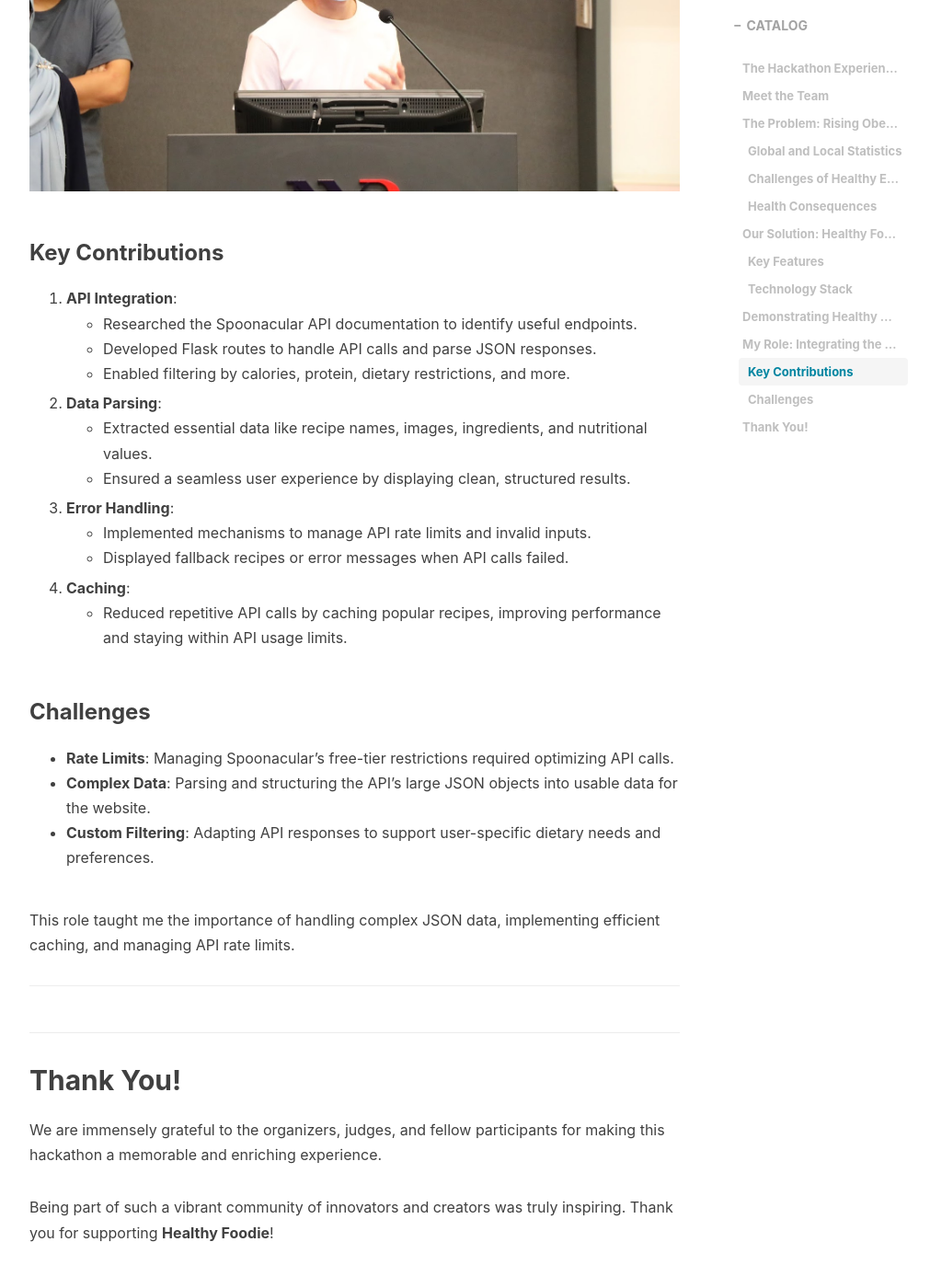
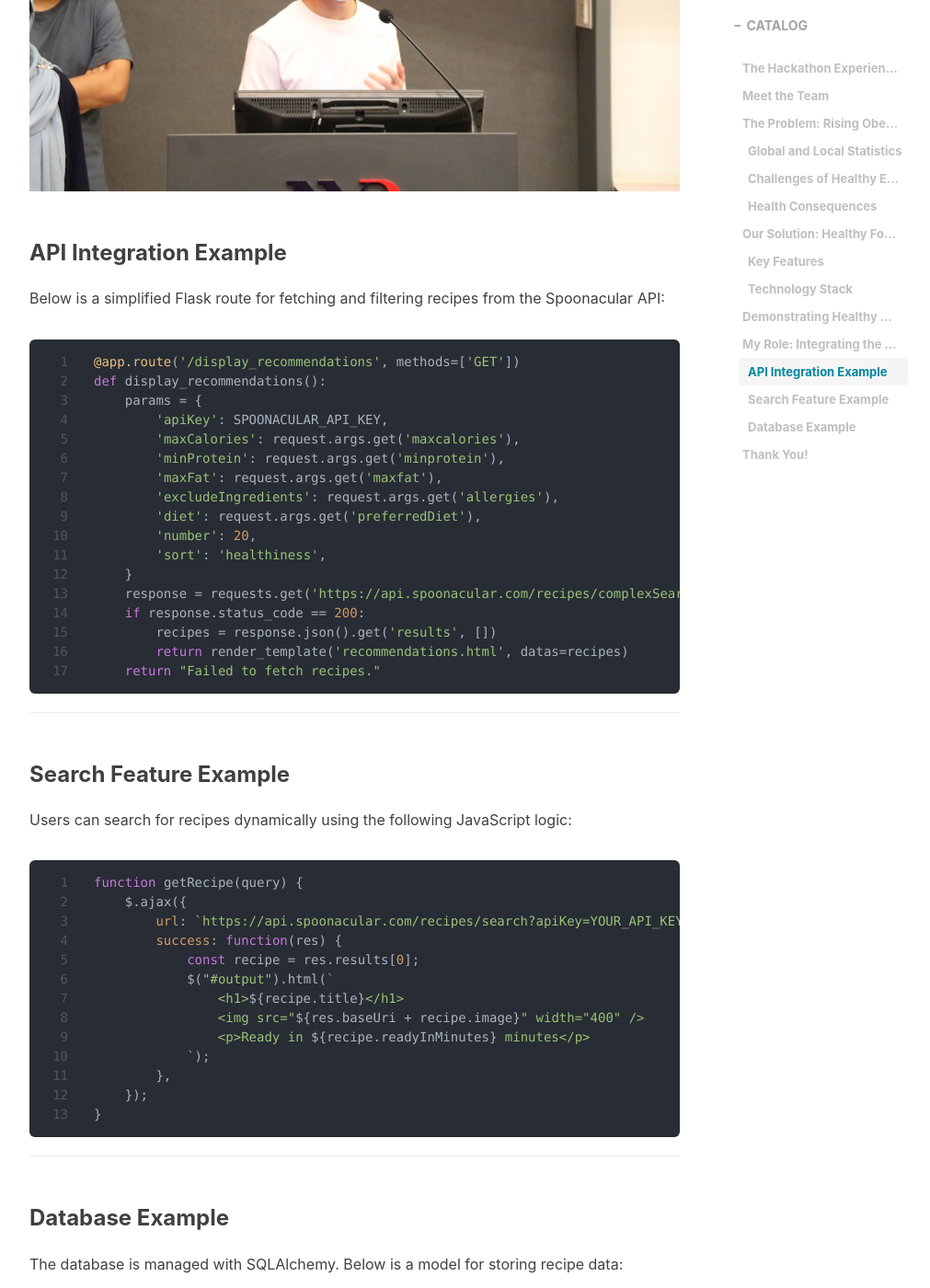
Before and after one commit to sirburger/sirburger.github.io, a Jekyll site: the page built from _posts/2023-09-05-NYP-Code-Overflow-2023-Hackathon.md, in a window 1280 px wide and 1400 px high, scrolled down 5178 px. Shown: the whole window at 92% size, without its empty margins (233-1244 px from the left). Built offline with Jekyll 4.4.1, drawn with Linux system fonts in a browser that asks for light colours; nearby versions of some CDN libraries; comment, search, counter and statistics services are not loaded; some of the changed text lies outside the part shown.

Commit message:
zxczxc12sdasd
zxcxzc

````diff
--- a/_posts/2023-09-05-NYP-Code-Overflow-2023-Hackathon.md
+++ b/_posts/2023-09-05-NYP-Code-Overflow-2023-Hackathon.md
@@ -94,29 +94,65 @@ As the API integrator, I took charge of connecting our platform to the Spoonacul
 
 ![Close-Up at the Podium](/img/in-post/NYP-Code-Overflow-2023/6O4A5710.JPG)
 
-### Key Contributions
-1. **API Integration**:
-   - Researched the Spoonacular API documentation to identify useful endpoints.
-   - Developed Flask routes to handle API calls and parse JSON responses.
-   - Enabled filtering by calories, protein, dietary restrictions, and more.
+### API Integration Example
 
-2. **Data Parsing**:
-   - Extracted essential data like recipe names, images, ingredients, and nutritional values.
-   - Ensured a seamless user experience by displaying clean, structured results.
+Below is a simplified Flask route for fetching and filtering recipes from the Spoonacular API:
 
-3. **Error Handling**:
-   - Implemented mechanisms to manage API rate limits and invalid inputs.
-   - Displayed fallback recipes or error messages when API calls failed.
+```python
+@app.route('/display_recommendations', methods=['GET'])
+def display_recommendations():
+    params = {
+        'apiKey': SPOONACULAR_API_KEY,
+        'maxCalories': request.args.get('maxcalories'),
+        'minProtein': request.args.get('minprotein'),
+        'maxFat': request.args.get('maxfat'),
+        'excludeIngredients': request.args.get('allergies'),
+        'diet': request.args.get('preferredDiet'),
+        'number': 20,
+        'sort': 'healthiness',
+    }
+    response = requests.get('https://api.spoonacular.com/recipes/complexSearch', params=params)
+    if response.status_code == 200:
+        recipes = response.json().get('results', [])
+        return render_template('recommendations.html', datas=recipes)
+    return "Failed to fetch recipes."
+```
 
-4. **Caching**:
-   - Reduced repetitive API calls by caching popular recipes, improving performance and staying within API usage limits.
+---
 
-### Challenges
-- **Rate Limits**: Managing Spoonacular’s free-tier restrictions required optimizing API calls.
-- **Complex Data**: Parsing and structuring the API’s large JSON objects into usable data for the website.
-- **Custom Filtering**: Adapting API responses to support user-specific dietary needs and preferences.
+### Search Feature Example
 
-This role taught me the importance of handling complex JSON data, implementing efficient caching, and managing API rate limits.
+Users can search for recipes dynamically using the following JavaScript logic:
+
+```javascript
+function getRecipe(query) {
+    $.ajax({
+        url: `https://api.spoonacular.com/recipes/search?apiKey=YOUR_API_KEY&query=${query}`,
+        success: function(res) {
+            const recipe = res.results[0];
+            $("#output").html(`
+                <h1>${recipe.title}</h1>
+                <img src="${res.baseUri + recipe.image}" width="400" />
+                <p>Ready in ${recipe.readyInMinutes} minutes</p>
+            `);
+        },
+    });
+}
+```
+
+---
+
+### Database Example
+
+The database is managed with SQLAlchemy. Below is a model for storing recipe data:
+
+```python
+class Recipe(db.Model):
+    id = db.Column(db.Integer, primary_key=True)
+    title = db.Column(db.String(255), nullable=False)
+```
+
+This structure ensures we can save and retrieve recipes efficiently.
 
 ---
 
@@ -125,3 +161,6 @@ This role taught me the importance of handling complex JSON data, implementing e
 We are immensely grateful to the organizers, judges, and fellow participants for making this hackathon a memorable and enriching experience.
 
 Being part of such a vibrant community of innovators and creators was truly inspiring. Thank you for supporting **Healthy Foodie**!
+```
+
+You can copy the entire content directly and use it in your blog. Let me know if you need any further adjustments!
````
